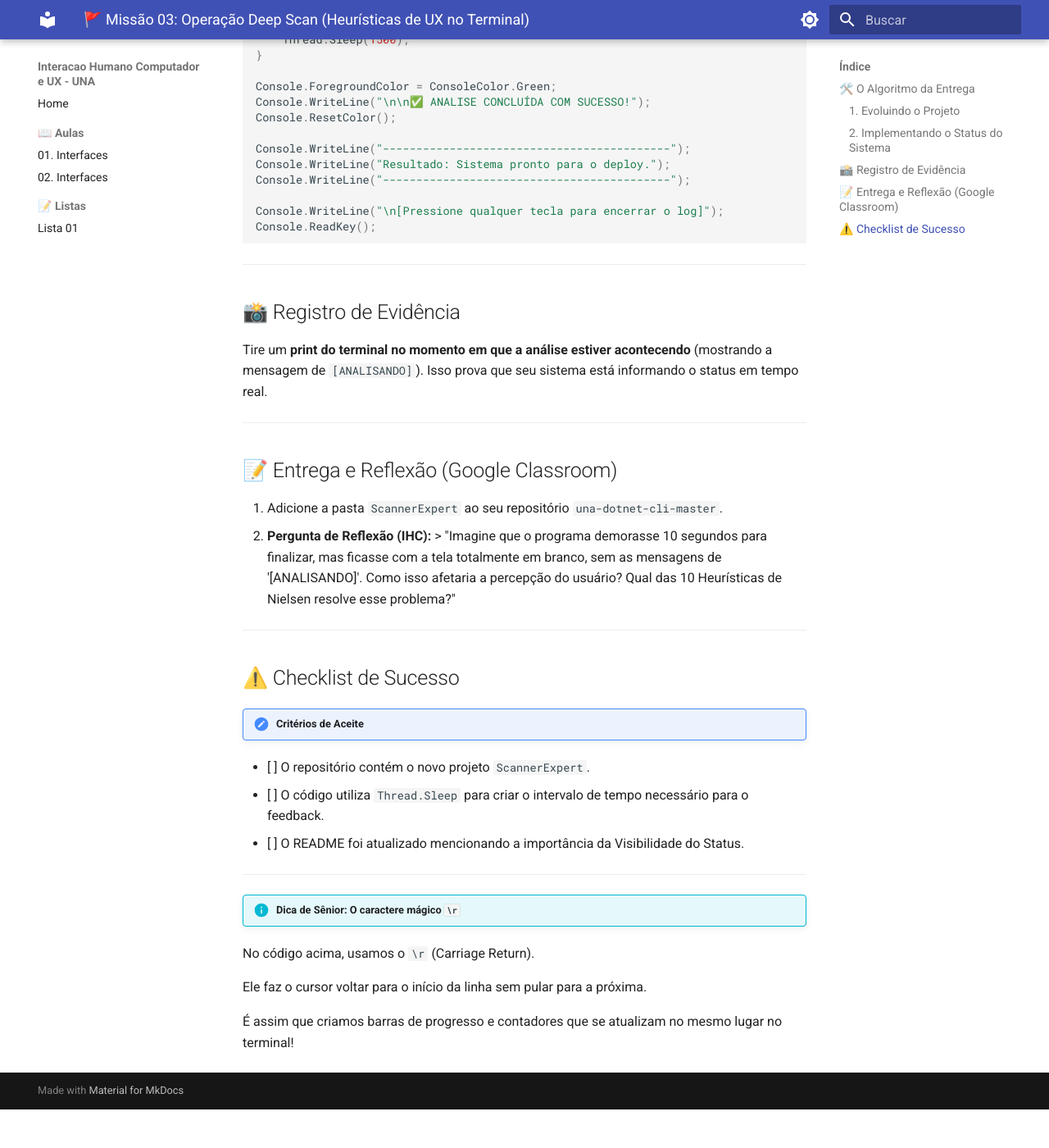
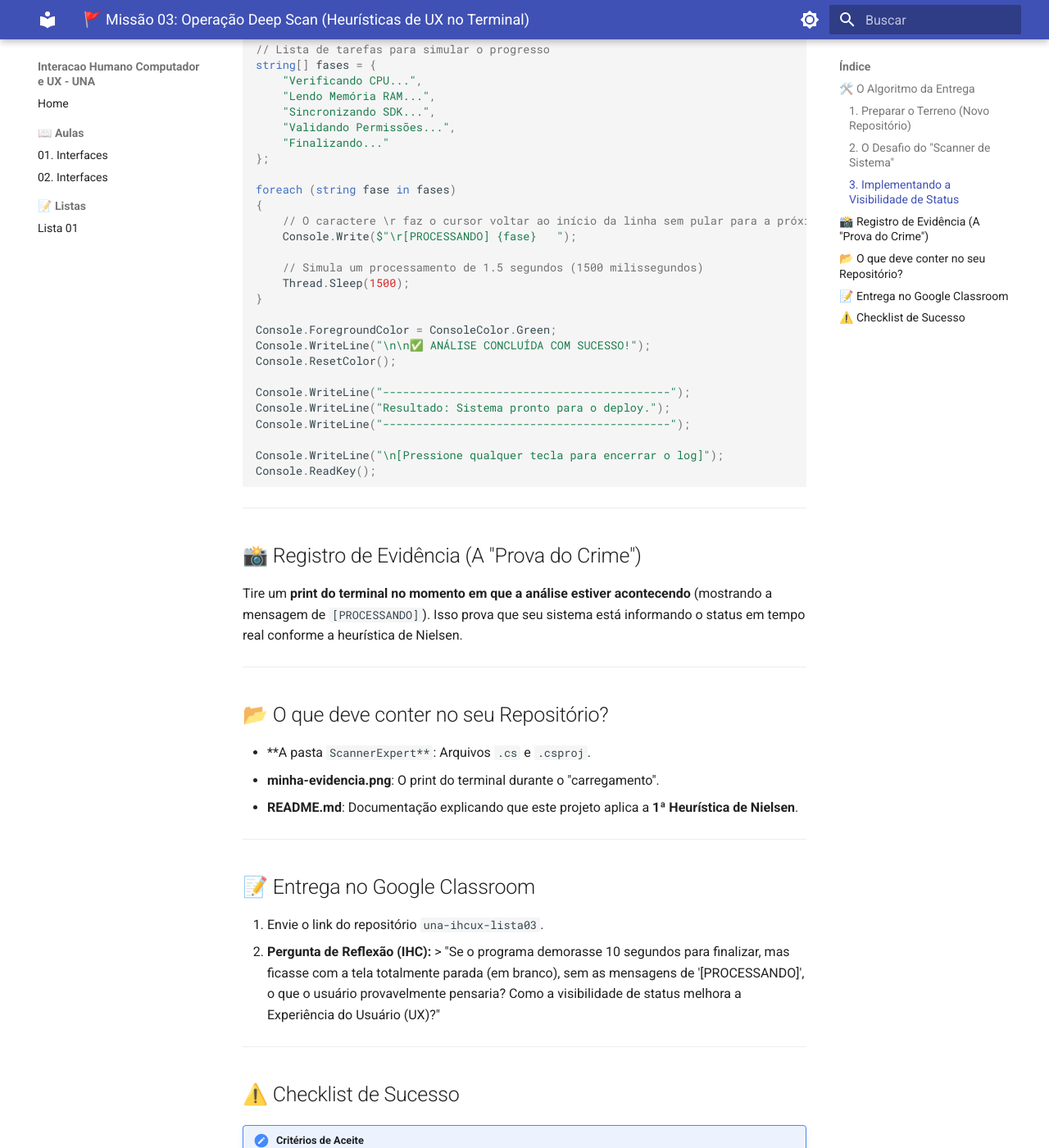
Before and after one commit to danhpaiva/una-ihcux-mkdocs-202601, an MkDocs documentation site: the page built from docs/listas/03-listas.md, in a window 1280 px wide and 1400 px high, scrolled down 1114 px. Shown: the whole window at 82% size. Built offline with MkDocs 1.6.1 and Material for MkDocs 9.7.7, drawn with Linux system fonts in a browser that asks for light colours; before the commit the page ends 2467 px from its top, so only the background shows below that; some of the changed text lies outside the part shown.

Commit message:
feat: organizando o repo

````diff
--- a/docs/listas/03-listas.md
+++ b/docs/listas/03-listas.md
@@ -1,29 +1,40 @@
 # 🚩 Missão 03: Operação Deep Scan (Heurísticas de UX no Terminal)
 
-Você já sabe criar e rodar. Agora, você vai aprender a **comunicar**. Um software que não diz o que está fazendo deixa o usuário ansioso. Nesta missão, vamos implementar um simulador de varredura de sistema que utiliza a heurística de **Visibilidade do Status**.
+Você já sabe criar e rodar.
+Agora, você vai aprender a **comunicar**.
+A 1ª Heurística de Nielsen (**Visibilidade do Status do Sistema**) diz que o software deve sempre manter o usuário informado sobre o que está acontecendo, através de feedback apropriado e em tempo razoável.
+
+Nesta missão, vamos implementar um simulador de varredura de sistema que utiliza essa heurística para evitar que o usuário ache que o programa "travou".
 
 ---
 
 ## 🛠️ O Algoritmo da Entrega
 
-### 1. Evoluindo o Projeto
+### 1. Preparar o Terreno (Novo Repositório)
 
-Não precisamos criar um novo repositório. Use o mesmo `LabDotnet`, mas vamos criar um novo projeto para separar as missões:
+Desta vez, crie um novo repositório público no GitHub com o nome:
+`una-ihcux-lista03`
 
-1. No terminal, volte para a pasta `LabDotnet`.
-2. Crie o novo projeto: `dotnet new console -n ScannerExpert`.
+### 2. O Desafio do "Scanner de Sistema"
+
+Siga a sequência no seu terminal:
+
+1. Navegue até sua pasta de projetos (`cd LabDotnet`).
+2. Crie o novo projeto de console:
+`dotnet new console -n ScannerExpert`
 3. Entre na pasta: `cd ScannerExpert`.
 4. Abra no VS Code: `code .`.
 
-### 2. Implementando o Status do Sistema
+### 3. Implementando a Visibilidade de Status
 
-Substitua o conteúdo do `Program.cs` por este código. Note o uso de *loops* e *sleep* para simular o tempo de resposta:
+Substitua o conteúdo do `Program.cs` por este código.
+Note o uso de *loops* e o comando `Thread.Sleep` para simular o tempo de processamento:
 
 ```csharp
 using System;
 using System.Threading;
 
-// --- IHC: Visibilidade do Status do Sistema ---
+// --- UX / IHC: Visibilidade do Status do Sistema ---
 Console.Clear();
 Console.ForegroundColor = ConsoleColor.Cyan;
 Console.WriteLine("=== SISTEMA EXPERT: MÓDULO DE DEEP SCAN ===");
@@ -31,18 +42,26 @@ Console.ResetColor();
 
 Console.WriteLine("\nIniciando análise de hardware...");
 
-// Simulando carregamento com feedback visual
-string[] fases = { "Verificando CPU...", "Lendo Memória RAM...", "Sincronizando SDK...", "Finalizando..." };
+// Lista de tarefas para simular o progresso
+string[] fases = {
+    "Verificando CPU...",
+    "Lendo Memória RAM...",
+    "Sincronizando SDK...",
+    "Validando Permissões...",
+    "Finalizando..."
+};
 
 foreach (string fase in fases)
 {
-    Console.Write($"\r[ANALISANDO] {fase}");
-    // Simula um processamento de 1.5 segundos
+    // O caractere \r faz o cursor voltar ao início da linha sem pular para a próxima
+    Console.Write($"\r[PROCESSANDO] {fase}   ");
+
+    // Simula um processamento de 1.5 segundos (1500 milissegundos)
     Thread.Sleep(1500);
 }
 
 Console.ForegroundColor = ConsoleColor.Green;
-Console.WriteLine("\n\n✅ ANALISE CONCLUÍDA COM SUCESSO!");
+Console.WriteLine("\n\n✅ ANÁLISE CONCLUÍDA COM SUCESSO!");
 Console.ResetColor();
 
 Console.WriteLine("-------------------------------------------");
@@ -56,18 +75,24 @@ Console.ReadKey();
 
 ---
 
-## 📸 Registro de Evidência
+## 📸 Registro de Evidência (A "Prova do Crime")
 
-Tire um **print do terminal no momento em que a análise estiver acontecendo** (mostrando a mensagem de `[ANALISANDO]`).
-Isso prova que seu sistema está informando o status em tempo real.
+Tire um **print do terminal no momento em que a análise estiver acontecendo** (mostrando a mensagem de `[PROCESSANDO]`). Isso prova que seu sistema está informando o status em tempo real conforme a heurística de Nielsen.
 
 ---
 
-## 📝 Entrega e Reflexão (Google Classroom)
+## 📂 O que deve conter no seu Repositório?
 
-1. Adicione a pasta `ScannerExpert` ao seu repositório `una-dotnet-cli-master`.
-2. **Pergunta de Reflexão (IHC):** > "Imagine que o programa demorasse 10 segundos para finalizar, mas ficasse com a tela totalmente em branco, sem as mensagens de '[ANALISANDO]'.
-Como isso afetaria a percepção do usuário? Qual das 10 Heurísticas de Nielsen resolve esse problema?"
+* **A pasta `ScannerExpert**`: Arquivos `.cs` e `.csproj`.
+* **minha-evidencia.png**: O print do terminal durante o "carregamento".
+* **README.md**: Documentação explicando que este projeto aplica a **1ª Heurística de Nielsen**.
+
+---
+
+## 📝 Entrega no Google Classroom
+
+1. Envie o link do repositório `una-ihcux-lista03`.
+2. **Pergunta de Reflexão (IHC):** > "Se o programa demorasse 10 segundos para finalizar, mas ficasse com a tela totalmente parada (em branco), sem as mensagens de '[PROCESSANDO]', o que o usuário provavelmente pensaria? Como a visibilidade de status melhora a Experiência do Usuário (UX)?"
 
 ---
 
@@ -75,15 +100,11 @@ Como isso afetaria a percepção do usuário? Qual das 10 Heurísticas de Nielse
 
 !!! check "Critérios de Aceite"
 
-* [ ] O repositório contém o novo projeto `ScannerExpert`.
-* [ ] O código utiliza `Thread.Sleep` para criar o intervalo de tempo necessário para o feedback.
-* [ ] O README foi atualizado mencionando a importância da Visibilidade do Status.
+* [ ] O repositório `una-ihcux-lista03` foi criado corretamente?
+* [ ] O código utiliza `Thread.Sleep` para criar o intervalo de tempo necessário para o feedback?
+* [ ] O print mostra o programa no meio do processo de "varredura"?
 
 ---
 
-!!! info "Dica de Sênior: O caractere mágico `\r`"
-No código acima, usamos o `\r` (Carriage Return).
-
-Ele faz o cursor voltar para o início da linha sem pular para a próxima.
-
-É assim que criamos barras de progresso e contadores que se atualizam no mesmo lugar no terminal!
+!!! info "Dica de Sênior: O segredo do feedback visual"
+No código acima, usamos o `\r` (Carriage Return). Ele é um "truque" de interface CLI que permite que a mesma linha seja sobrescrita. Sem ele, o terminal ficaria poluído com várias linhas repetidas. Pequenos detalhes técnicos fazem uma grande diferença na **UX do Desenvolvedor**!
````
Also changed, not shown: docs/listas/01-lista.md (+2 -2 lines), docs/listas/02-listas.md (+1 -1 lines), docs/listas/10-listas.md (renamed from docs/listas/04-listas.md).
